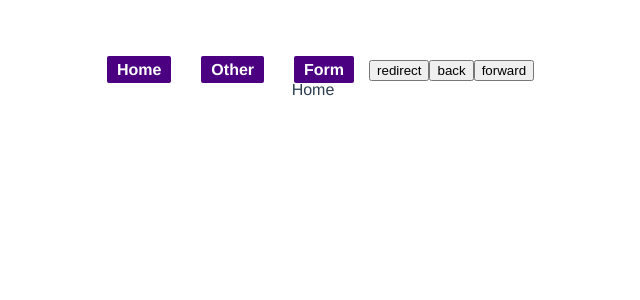
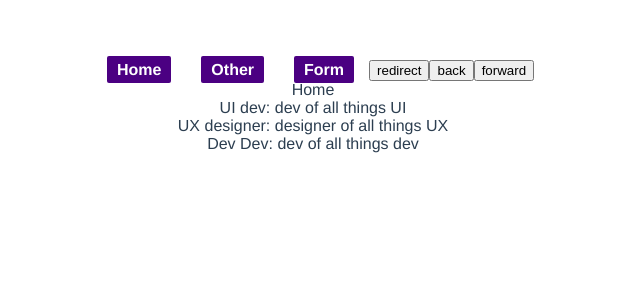
Before and after one commit to pavel6767/vue_playground, a Vue app: page / in a window 1280 px wide. Shown: the top 300 px of the page, without its empty margins (327-967 px from the left). Built offline with nearby package versions, Linux system fonts and the light colour scheme; data requests are answered from the project's data file.

Commit message:
updates - local prettier works - added mock local db - makes fetch and error-handles

```diff
--- a/babel.config.js
+++ b/babel.config.js
@@ -1,4 +1,4 @@
 module.exports = {
-// export default {
-  presets: ["@vue/cli-plugin-babel/preset"]
+    // export default {
+    presets: ["@vue/cli-plugin-babel/preset"]
 };
--- /dev/null
+++ b/data/db.json
@@ -0,0 +1,19 @@
+{
+  "jobs": [
+    {
+      "name": "UI dev",
+      "description": "dev of all things UI",
+      "id": "3"
+    },
+    {
+      "name": "UX designer",
+      "description": "designer of all things UX",
+      "id": "2"
+    },
+    {
+      "name": "Dev Dev",
+      "description": "dev of all things dev",
+      "id": "1"
+    }
+  ]
+}
--- a/src/App.vue
+++ b/src/App.vue
@@ -9,7 +9,7 @@
 </template>
 
 <script>
-import Navigation from './components/Navigation.vue'
+import Navigation from "./components/Navigation.vue";
 
 export default {
   name: "App",
@@ -17,24 +17,22 @@ export default {
     Navigation
   },
   methods: {
-    redirect(){
+    redirect() {},
+    back() {
+      this.$router.go(-1);
     },
-    back(){
-      this.$router.go(-1)
+    forward() {
+      this.$router.go(+1);
     },
-    forward(){
-      this.$router.go(+1)
-
-    },
-    debug (event) {
-      console.log(event)
+    debug(event) {
+      console.log(event);
     }
   },
   mounted() {
-    console.log('hi')
+    console.log("hi");
   },
   created() {
-    console.log('hi')
+    console.log("hi");
   }
 };
 </script>
--- a/src/components/Home.vue
+++ b/src/components/Home.vue
@@ -1,14 +1,38 @@
 <template>
   <div>Home</div>
+  <div class="container">
+    <div v-if="!!loading">Loading...</div>
+    <div v-if="!loading">
+      <div v-if="!!error">{{ error }} error here</div>
+      <div v-if="!jobs.length && !error">No Results found</div>
+      <div v-for="job in jobs" :key="job.id">
+        {{ job.name }}: {{ job.description }}
+      </div>
+    </div>
+  </div>
 </template>
 
 <script>
+console.log("dsd");
 export default {
   name: "Home",
+  data() {
+    return { jobs: [], error: "", loading: true };
+  },
   mounted() {
-  },
+    fetch("http://localhost:3000/jobs")
+      .then((res) => res.json())
+      .then((res) => {
+        this.jobs = res;
+        this.loading = false;
+      })
+      .catch((err) => {
+        this.error = err.message;
+        this.loading = false;
+        return [];
+      });
+  }
 };
 </script>
 
-<style>
-</style>
+<style></style>
--- a/src/router.js
+++ b/src/router.js
@@ -1,5 +1,5 @@
 import { createRouter, createWebHistory } from "vue-router";
-// import App from "./App.vue";
+
 import Form from "./components/Form.vue";
 import Other from "./components/Other.vue";
 import Home from "./components/Home.vue";
@@ -37,7 +37,7 @@ const routes = [
 ];
 
 const router = createRouter({
-  history: createWebHistory('/'),
+  history: createWebHistory("/"),
   routes
 });
 
```
Also changed, not shown: package.json (+9 -3 lines), src/components/Form.vue (+5 -7 lines), src/components/Navigation.vue (+3 -7 lines), src/components/NotFound.vue (+3 -4 lines), src/components/Other.vue (+4 -5 lines), .prettierrc.json (added), 2 other files (tests, documents, lock files or other folders).
